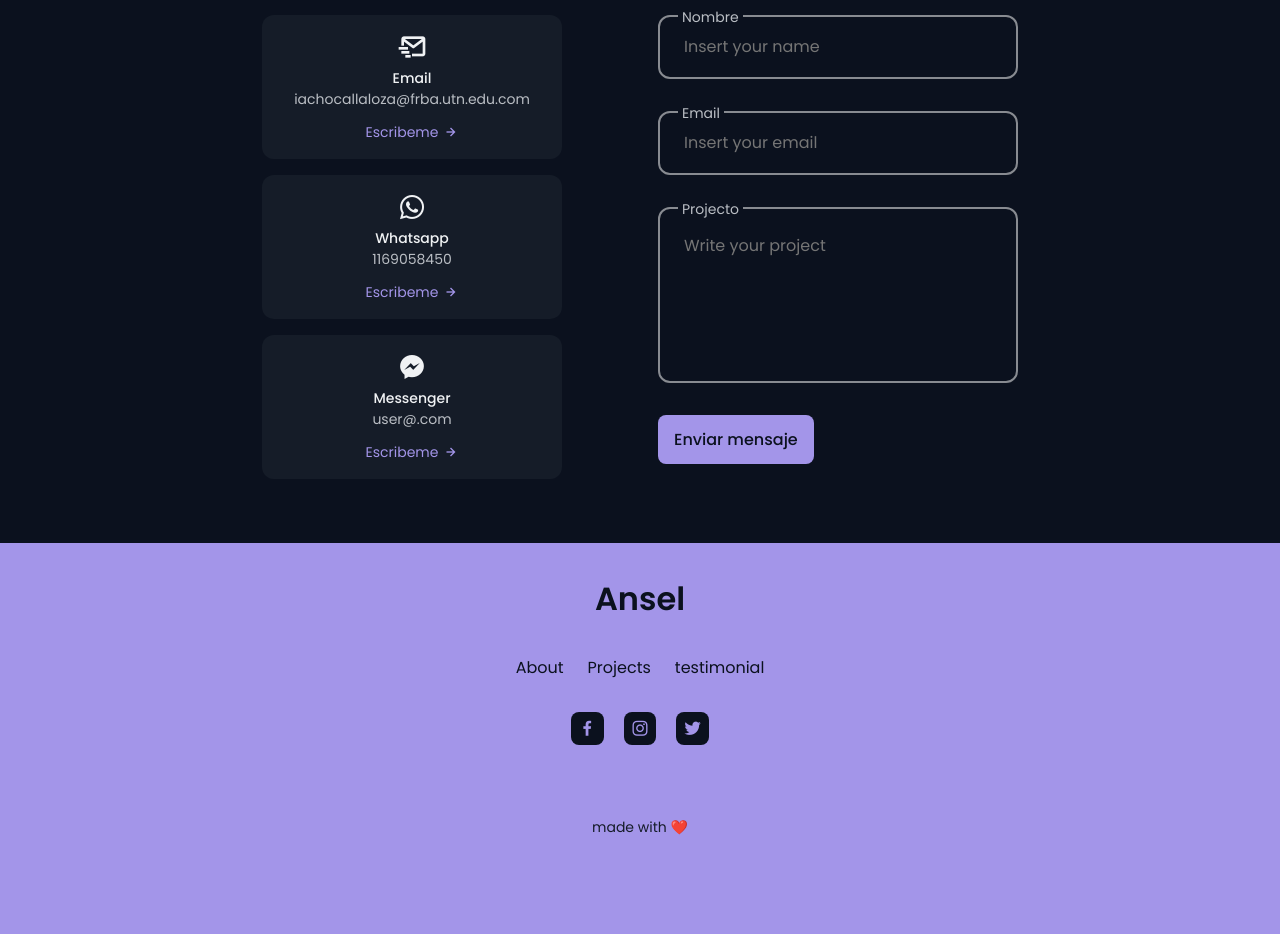
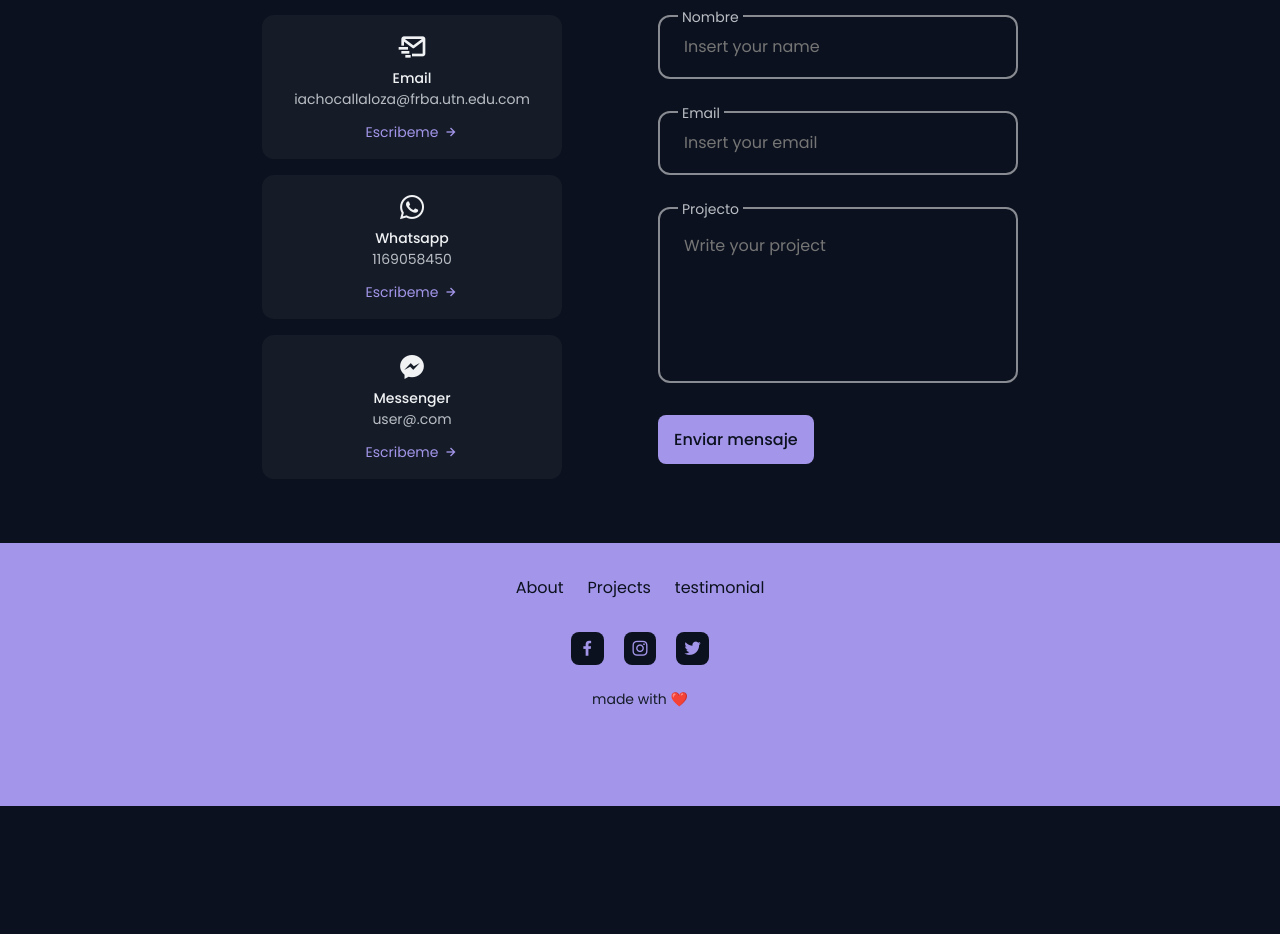
Before and after one commit to Igabri3l/Igabri3l, a plain HTML site: page index.html in a window 1280 px wide. Shown: the part 3240-4174 px from the top of the page. After the commit the page ends 4046 px from the top, so only its background shows below. Drawn offline with nearby package versions, Linux system fonts and the light colour scheme.

Commit message:
otros cambios menores

```diff
--- a/assets/css/styles.css
+++ b/assets/css/styles.css
@@ -901,7 +901,7 @@ body.light-theme {
 
 .footer__copy {
   display: block;
-  margin-top: 4.5rem;
+  margin-top: 1.5rem;
   color: var(--container-color);
   text-align: center;
   font-size: var(--small-font-size);
--- a/index.html
+++ b/index.html
@@ -624,7 +624,7 @@
   <!--=============== FOOTER ===============-->
   <footer class="footer">
     <div class="footer__container container">
-      <h1 class="footer__title">Ansel</h1>
+      <!-- <h1 class="footer__title">Ansel</h1> -->
 
       <ul class="footer__list">
         <li><a href="#about" class="footer__link">About</a></li>
```
